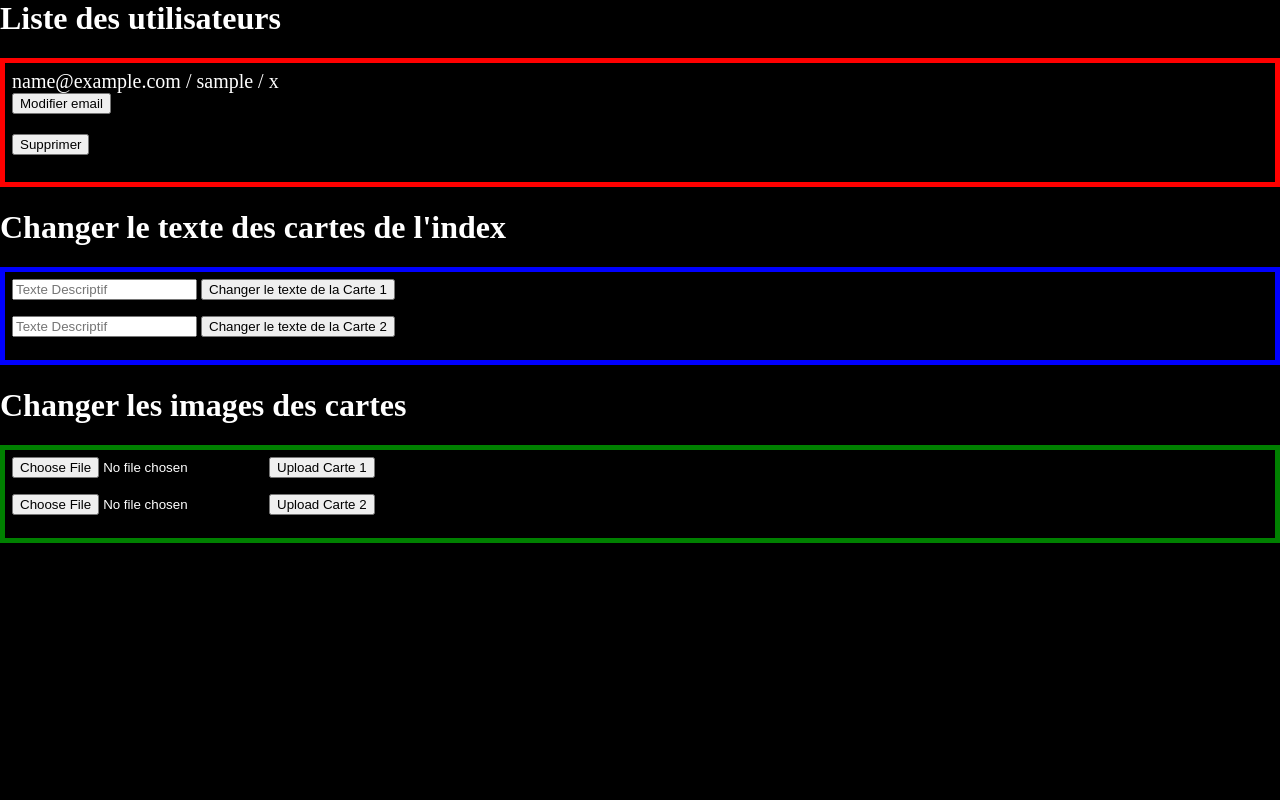
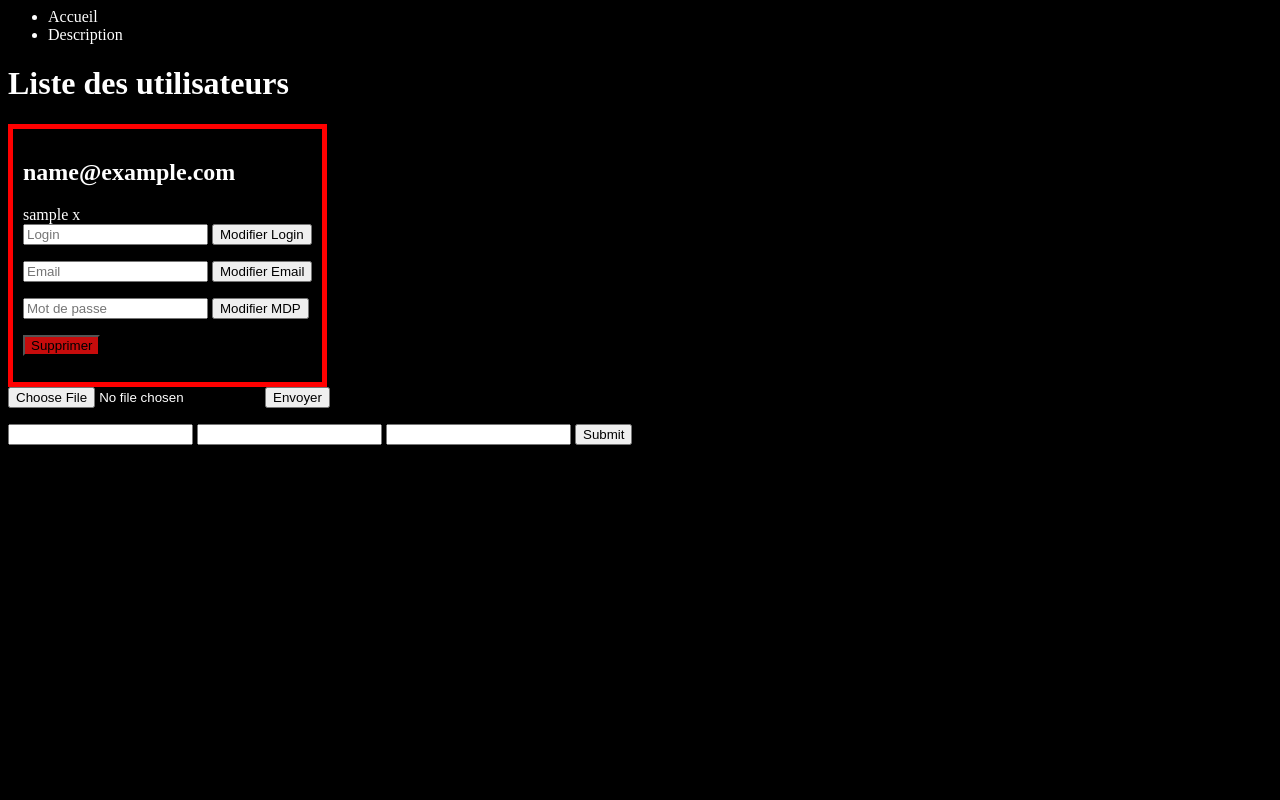
Before and after one commit to Hazmat11/Projet-5-PHP, a PHP site: page /indexadmin.php in a window 1280 px wide. Run offline with PHP 8.4, Linux system fonts and the light colour scheme; tables that the repository leaves empty or names only in its code hold one stand-in row (values such as "Sample post").

Commit message:
de la merde

```diff
--- a/css/paneladmin.css
+++ b/css/paneladmin.css
@@ -1,27 +1,16 @@
 body{
   background-color: black;
   color: white;
-  margin: 0;
 }
 
-.bloc_user{
+.user{
   border-width: 5px;
+  border-style: solid;
   border-color: red;
-  border-style: solid;
-  font-size: 20px;
-  padding: 7px;
+  padding: 10px;
+  max-width: fit-content;
 }
 
-.cardtxt{
-  border-width: 5px;
-  border-color: blue;
-  border-style: solid;
-  padding: 7px;
+.delete{
+background-color: #C60C0C;
 }
-
-.cardimg{
-  border-width: 5px;
-  border-color: green;
-  border-style: solid;
-  padding: 7px;
-}
--- a/indexadmin.php
+++ b/indexadmin.php
@@ -4,6 +4,7 @@
    <link rel="stylesheet" href="css\paneladmin.css">
  </head>
  <body>
+  <?php require "menu.php"; ?>
   <h1>Liste des utilisateurs</h1>
   <?php
   $sql = "SELECT * FROM user";
@@ -12,39 +13,44 @@
   $data = $pre->fetchAll(PDO::FETCH_ASSOC);
 
   foreach($data as $user){ ?>
+<div class="user">
   <div class="bloc_user">
-    <span class="email"><?php echo $user['email'] ?>&nbsp;/</span>
-    <?php echo $user['login'] ?>&nbsp;/ <?php echo $user['password'] ?>
+    <h2><span class="email"><?php echo $user['email'] ?></span></h2>
+    <?php echo $user['login']." ".$user['password'] ?>
+    <form class="" action="modify_login.php" method="post">
+      <input type='login' name='login' placeholder="Login"/>
+      <input type="hidden" name="id" value="<?php echo $user['id'] ?>">
+      <button type="submit" name="button">Modifier Login</button>
+    </form>
     <form class="" action="modify_email.php" method="post">
+      <input type='email' name='email' placeholder="Email"/>
       <input type="hidden" name="id" value="<?php echo $user['id'] ?>">
-      <button type="submit" name="button">Modifier email</button>
+      <button type="submit" name="button">Modifier Email</button>
+    </form>
+    <form class="" action="modify_password.php" method="post">
+      <input type='password' name='password' placeholder="Mot de passe"/>
+      <input type="hidden" name="id" value="<?php echo $user['id'] ?>">
+      <button type="submit" name="button">Modifier MDP</button>
     </form>
     <form class="" action="delete_user.php" method="post">
       <input type="hidden" name="id" value="<?php echo $user['id'] ?>">
-      <button type="submit" name="button">Supprimer</button>
+      <button class="delete" type="submit" name="button">Supprimer</button>
     </form>
   </div>
+</div>
   <?php } ?>
-  <h1>Changer le texte des cartes de l'index</h1>
-  <div class="cardtxt">
-    <form class="" action="txtindex1.php" method="post" >
-      <input type="text" name="txt" value="" placeholder="Texte Descriptif">
-      <button type="submit" name="button">Changer le texte de la Carte 1</button>
-    </form>
-    <form class="" action="txtindex2.php" method="post">
-      <input type="text" name="txt" value="" placeholder="Texte Descriptif">
-      <button type="submit" name="button">Changer le texte de la Carte 2</button>
+  <div class="img">
+    <form method="post" action="upload_file.php" enctype="multipart/form-data">
+      <input type='file' name='image'>
+      <button type="submit" name="button">Envoyer</button>
     </form>
   </div>
-  <h1>Changer les images des cartes</h1>
-  <div class="cardimg">
-    <form class="" action="imgcard1.php" method="post" enctype="multipart/form-data">
-      <input type='file' name='image'>
-      <button type="submit" name="button">Upload Carte 1</button>
-    </form>
-    <form class="" action="imgcard2.php" method="post" enctype="multipart/form-data">
-      <input type='file' name='image'>
-      <button type="submit" name="button">Upload Carte 2</button>
+  <div class="backgroundimg">
+    <form class="" action="backgroundimg.php" method="post">
+      <input type="text" name="RGB1" value="">
+      <input type="text" name="RGB2" value="">
+      <input type="text" name="RGB3" value="">
+      <button type="submit" name="button">Submit</button>
     </form>
   </div>
  </body>
--- a/modify_login.php
+++ b/modify_password.php
@@ -1,9 +1,9 @@
 <?php
 require_once "config.php";
-$sql = "UPDATE user SET login=:login WHERE id=:id";
+$sql = "UPDATE user SET password=SHA1(:password) WHERE id=:id";
 $dataBinded=array(
     ':id'   => $_POST['id'],
-    ':login'   => $_POST['login']
+    ':password'=> $_POST['password'],
 );
 $pre = $pdo->prepare($sql);
 $pre->execute($dataBinded);
```
Also changed, not shown: backgroundimg.php (added, +19 -0 lines), css/style.php (added, +77 -0 lines), envoi.php (+7 -7 lines), function.php (added, +12 -0 lines), index.php (+10 -46 lines), upload_file.php (added, +18 -0 lines).
